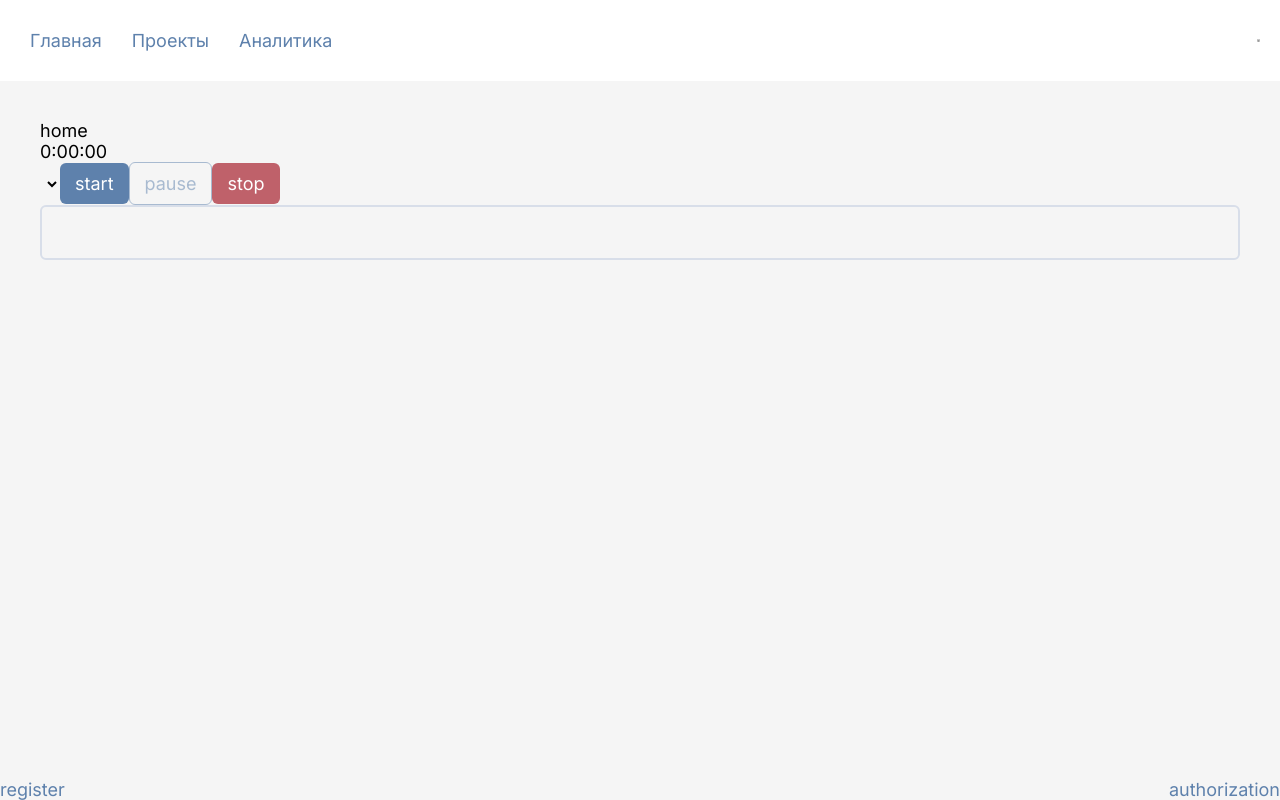
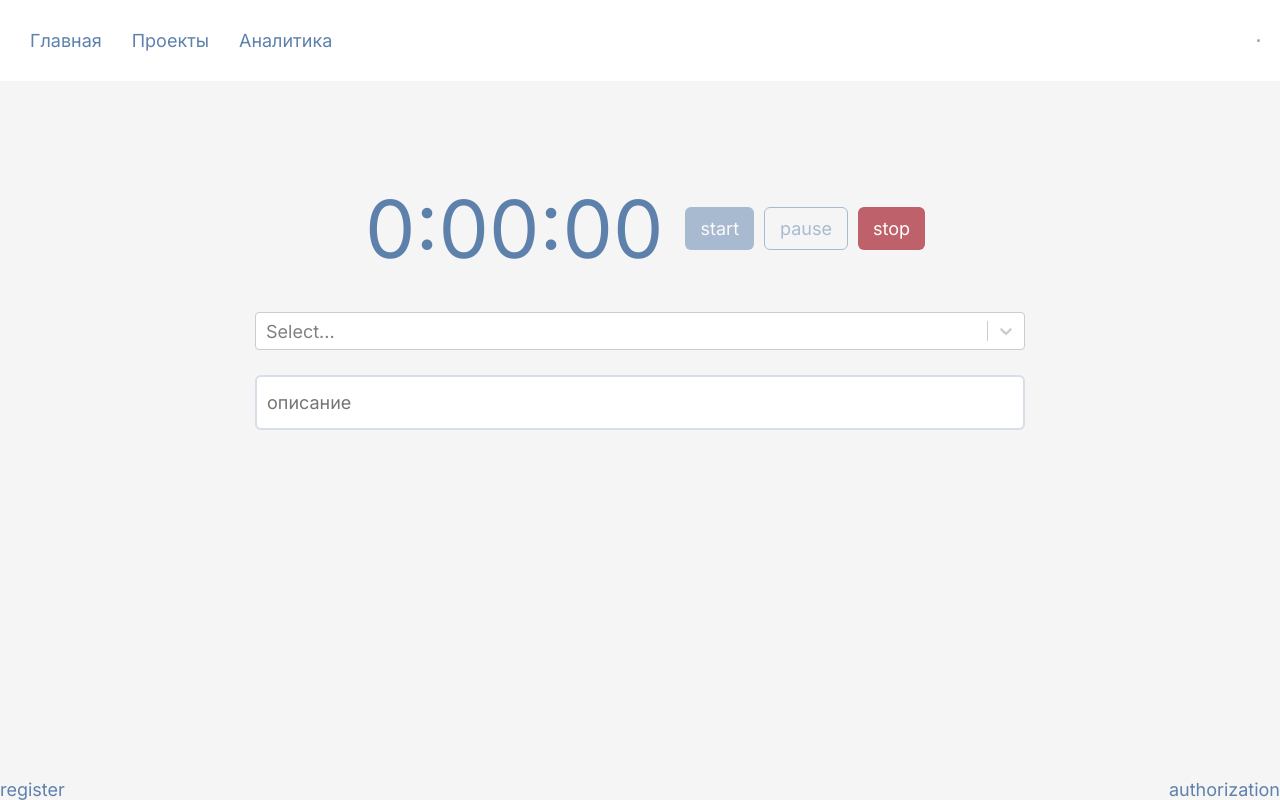
Before and after one commit to BerezinPas/time-managment, a React (Vite) app: page / in a window 1280 px wide. Built offline with nearby package versions, Linux system fonts and the light colour scheme.

Commit message:
Сверстал главную страницу

```diff
--- a/src/actions/create-track-async.js
+++ b/src/actions/create-track-async.js
@@ -2,7 +2,7 @@ import { server } from '../bff';
 import { createTrack } from './create-track';
 
 export const createTrackAsync = (treckedTimeData) => (dispatch) => {
-	return server.addTreckedTime(treckedTimeData).then(({ res }) => {
+	return server.addTrack(treckedTimeData).then(({ res }) => {
 		dispatch(createTrack(res));
 	});
 };
--- a/src/bff/utils/calc-sum-duration.js
+++ b/src/bff/utils/calc-sum-duration.js
@@ -1,4 +1,4 @@
-export const calcSumDuration = (arr) =>
+export const calcSumDuration = (arr = []) =>
 	arr.reduce((sum, curTrack) => {
 		return sum + Date.parse(curTrack.endTime) - Date.parse(curTrack.startTime);
 	}, 0);
--- a/src/components/Input/input.jsx
+++ b/src/components/Input/input.jsx
@@ -1,8 +1,8 @@
 import styles from './input.module.scss';
 
-export const Input = ({ isValid = true, ...props }) => (
+export const Input = ({ isValid = true, className, ...props }) => (
 	<input
 		{...props}
-		className={`${styles.input} ${isValid ? '' : styles.inValid}`}
+		className={`${className} ${styles.input} ${isValid ? '' : styles.inValid}`}
 	/>
 );
--- a/src/components/Input/input.module.scss
+++ b/src/components/Input/input.module.scss
@@ -1,6 +1,7 @@
 .input {
 	border-radius: 6px;
 	padding: 15px 10px;
+	background-color: #fff;
 	border: 2px solid #d8dee9;
 	width: 100%;
 	transition: 0.25s;
--- a/src/db.json
+++ b/src/db.json
@@ -51,6 +51,26 @@
       "name": "Медитация",
       "user_id": 1,
       "id": 6
+    },
+    {
+      "user_id": 2,
+      "name": "qqq",
+      "id": 7
+    },
+    {
+      "user_id": 2,
+      "name": "qqq",
+      "id": 8
+    },
+    {
+      "user_id": 2,
+      "name": "ssss",
+      "id": 9
+    },
+    {
+      "user_id": 2,
+      "name": "sadsd",
+      "id": 10
     }
   ],
   "options": [],
@@ -168,13 +188,6 @@
       "id": 41
     },
     {
-      "project_id": 3,
-      "start_time": "2025-05-04T19:14:00.000Z",
-      "end_time": "2025-05-04T23:14:00.000Z",
-      "description": "111111 1 11 1 1 ",
-      "id": 42
-    },
-    {
       "project_id": 6,
       "start_time": "2025-05-04T18:52:00.000Z",
       "end_time": "2025-05-04T20:52:00.000Z",
@@ -194,31 +207,192 @@
       "end_time": "2025-05-02T05:02:00.000Z",
       "description": "NEWWWWWWWWWW",
       "id": 54
+    },
+    {
+      "project_id": 4,
+      "start_time": "2025-05-06T06:20:11.856Z",
+      "end_time": "2025-05-06T06:20:14.376Z",
+      "description": "",
+      "id": 56
+    },
+    {
+      "project_id": 5,
+      "start_time": "2025-05-06T06:20:21.992Z",
+      "end_time": "2025-05-06T06:20:24.592Z",
+      "description": "",
+      "id": 57
+    },
+    {
+      "project_id": 3,
+      "start_time": "2025-05-06T06:26:18.353Z",
+      "end_time": "2025-05-06T06:26:22.032Z",
+      "description": "qqqq",
+      "id": 58
+    },
+    {
+      "project_id": 3,
+      "start_time": "2025-05-06T06:27:13.801Z",
+      "end_time": "2025-05-06T06:27:17.224Z",
+      "description": "nbnn",
+      "id": 59
+    },
+    {
+      "project_id": 3,
+      "start_time": "2025-05-06T06:27:37.745Z",
+      "end_time": "2025-05-06T06:27:42.936Z",
+      "description": "hjhh",
+      "id": 60
+    },
+    {
+      "project_id": 3,
+      "start_time": "2025-05-06T06:27:49.760Z",
+      "end_time": "2025-05-06T06:27:55.633Z",
+      "description": "",
+      "id": 61
+    },
+    {
+      "project_id": 3,
+      "start_time": "2025-05-06T06:28:02.993Z",
+      "end_time": "2025-05-06T06:28:06.481Z",
+      "description": "",
+      "id": 62
+    },
+    {
+      "project_id": 3,
+      "start_time": "2025-05-06T06:28:24.281Z",
+      "end_time": "2025-05-06T06:28:26.433Z",
+      "description": "",
+      "id": 63
+    },
+    {
+      "project_id": 4,
+      "start_time": "2025-05-06T06:29:20.777Z",
+      "end_time": "2025-05-06T06:29:23.881Z",
+      "description": "",
+      "id": 64
+    },
+    {
+      "project_id": 4,
+      "start_time": "2025-05-06T20:03:40.608Z",
+      "end_time": "2025-05-06T20:03:43.080Z",
+      "description": "",
+      "id": 65
+    },
+    {
+      "project_id": 5,
+      "start_time": "2025-05-06T20:03:57.568Z",
+      "end_time": "2025-05-06T20:03:59.209Z",
+      "description": "",
+      "id": 66
+    },
+    {
+      "project_id": 6,
+      "start_time": "2025-05-06T20:04:13.712Z",
+      "end_time": "2025-05-06T20:04:18.992Z",
+      "description": "",
+      "id": 67
+    },
+    {
+      "project_id": 5,
+      "start_time": "2025-05-06T20:04:32.904Z",
+      "end_time": "2025-05-06T20:04:34.088Z",
+      "description": "",
+      "id": 68
+    },
+    {
+      "project_id": 5,
+      "start_time": "2025-05-06T20:14:01.781Z",
+      "end_time": "2025-05-06T20:14:06.152Z",
+      "description": "ss",
+      "id": 69
+    },
+    {
+      "project_id": 3,
+      "start_time": "2025-05-06T20:52:00.348Z",
+      "end_time": "2025-05-06T20:52:09.274Z",
+      "description": "",
+      "id": 70
+    },
+    {
+      "project_id": 3,
+      "start_time": "2025-05-06T21:05:12.491Z",
+      "end_time": "2025-05-06T21:05:15.458Z",
+      "description": "111111",
+      "id": 71
+    },
+    {
+      "project_id": 3,
+      "start_time": "2025-05-06T21:07:35.611Z",
+      "end_time": "2025-05-06T21:08:10.906Z",
+      "description": "",
+      "id": 72
+    },
+    {
+      "project_id": 3,
+      "start_time": "2025-05-06T21:09:35.387Z",
+      "end_time": "2025-05-06T21:10:15.251Z",
+      "description": "",
+      "id": 73
+    },
+    {
+      "project_id": 3,
+      "start_time": "2025-05-06T21:22:31.811Z",
+      "end_time": "2025-05-06T21:22:34.587Z",
+      "description": "",
+      "id": 74
+    },
+    {
+      "project_id": 3,
+      "start_time": "2025-05-06T21:29:40.980Z",
+      "end_time": "2025-05-06T21:29:48.451Z",
+      "description": "",
+      "id": 75
+    },
+    {
+      "project_id": 4,
+      "start_time": "2025-05-06T21:29:57.155Z",
+      "end_time": "2025-05-06T21:30:01.715Z",
+      "description": "",
+      "id": 76
+    },
+    {
+      "project_id": 3,
+      "start_time": "2025-05-06T21:35:38.173Z",
+      "end_time": "2025-05-06T21:35:41.212Z",
+      "description": "",
+      "id": 77
+    },
+    {
+      "project_id": 4,
+      "start_time": "2025-05-06T21:35:42.739Z",
+      "end_time": "2025-05-06T21:35:46.660Z",
+      "description": "",
+      "id": 78
     }
   ],
   "sessions": [
     {
-      "hash": "0.17633832655614711804048511112341657280921936035156",
+      "hash": "0.45305066935094728819422016385942697525024414062500",
+      "user": {
+        "id": 1,
+        "login": "admin",
+        "password": "qweqwe",
+        "registred_at": "22222"
+      },
+      "id": 1
+    },
+    {
+      "hash": "0.01230244408323399873950165783753618597984313964844",
       "user": {
         "id": 2,
         "login": "qwe",
         "password": "qweqwe",
         "registred_at": "2025-04-02 08:23"
       },
-      "id": 1
-    },
-    {
-      "hash": "0.18314301139073307922444655559957027435302734375000",
-      "user": {
-        "id": 1,
-        "login": "admin",
-        "password": "qweqwe",
-        "registred_at": "22222"
-      },
       "id": 2
     },
     {
-      "hash": "0.60514617547957638699074323085369542241096496582031",
+      "hash": "0.47931087061673327553990020533092319965362548828125",
       "user": {
         "id": 1,
         "login": "admin",
@@ -228,17 +402,17 @@
       "id": 3
     },
     {
-      "hash": "0.62169468487319123894963013299275189638137817382813",
+      "hash": "0.27829959501595680215757511177798733115196228027344",
       "user": {
-        "id": 1,
-        "login": "admin",
+        "id": 2,
+        "login": "qwe",
         "password": "qweqwe",
-        "registred_at": "22222"
+        "registred_at": "2025-04-02 08:23"
       },
       "id": 4
     },
     {
-      "hash": "0.87836407695915563742516951606376096606254577636719",
+      "hash": "0.09880295695993046578564644732978194952011108398438",
       "user": {
         "id": 1,
         "login": "admin",
@@ -248,17 +422,17 @@
       "id": 5
     },
     {
-      "hash": "0.60522720910118055215320964634884148836135864257813",
+      "hash": "0.90579230314809744406545632955385372042655944824219",
       "user": {
-        "id": 1,
-        "login": "admin",
+        "id": 2,
+        "login": "qwe",
         "password": "qweqwe",
-        "registred_at": "22222"
+        "registred_at": "2025-04-02 08:23"
       },
       "id": 6
     },
     {
-      "hash": "0.22699618188837034082894206221681088209152221679688",
+      "hash": "0.23707317026712204643956738436827436089515686035156",
       "user": {
         "id": 1,
         "login": "admin",
@@ -268,14 +442,34 @@
       "id": 7
     },
     {
-      "hash": "0.40471650027367456203819529036991298198699951171875",
+      "hash": "0.64245986585064018825619314156938344240188598632813",
+      "user": {
+        "id": 2,
+        "login": "qwe",
+        "password": "qweqwe",
+        "registred_at": "2025-04-02 08:23"
+      },
+      "id": 8
+    },
+    {
+      "hash": "0.36884110704182648809990041627315804362297058105469",
       "user": {
         "id": 1,
         "login": "admin",
         "password": "qweqwe",
         "registred_at": "22222"
       },
-      "id": 8
+      "id": 9
+    },
+    {
+      "hash": "0.35176972057087119161167265701806172728538513183594",
+      "user": {
+        "id": 2,
+        "login": "qwe",
+        "password": "qweqwe",
+        "registred_at": "2025-04-02 08:23"
+      },
+      "id": 10
     }
   ]
 }
--- a/src/pages/authorization/authorization.jsx
+++ b/src/pages/authorization/authorization.jsx
@@ -5,7 +5,7 @@ import * as yup from 'yup';
 import { loginSchema, passwordSchema } from '../../schemes';
 import { useState } from 'react';
 import { useDispatch } from 'react-redux';
-import { setUser } from '../../actions';
+import { loadProjectsAsync, setUser } from '../../actions';
 import styles from './authorization.module.scss';
 import { useNavigate } from 'react-router-dom';
 import { server } from '../../bff';
@@ -47,6 +47,8 @@ export const Authorization = () => {
 			return;
 		}
 		dispatch(setUser(res));
+		dispatch(loadProjectsAsync(res.id));
+
 		sessionStorage.setItem('userData', JSON.stringify(res));
 		navigate('/');
 	};
--- a/src/pages/main-page/main-page.jsx
+++ b/src/pages/main-page/main-page.jsx
@@ -1,96 +1,95 @@
 import { useDispatch, useSelector } from 'react-redux';
 import { selectProjects } from '../../selectors';
-import { useEffect, useState } from 'react';
-import { Button } from '../../components/button/button';
-import { Input } from '../../components';
+import { useEffect, useRef, useState } from 'react';
+import { Input, Button } from '../../components';
 import { formateTimeStampToHHMMSS } from '../../utils';
 import { createTrackAsync } from '../../actions';
+import Select from 'react-select';
+import styles from './main-page.module.scss';
 
 export const MainPage = () => {
 	const dispatch = useDispatch();
 	const projects = useSelector(selectProjects);
-	const [selectedProject, setSelectedProject] = useState(projects[1]?.id);
+	const options = projects.map((project) => ({
+		value: project.id,
+		label: project.name,
+	}));
+	const [selectedProject, setSelectedProject] = useState(options[0]);
 
-	const [timer, setTimer] = useState(null);
+	useEffect(() => {
+		setSelectedProject(options[0]);
+	}, [projects]);
+
+	const [startTime, setStartTime] = useState(null);
 	const [isTimeGoing, setIsTimeGoing] = useState(null);
-	const [pointPause, setPointPause] = useState(null);
-	const [currentTimer, setCurrentTimer] = useState(null);
+	const [currentTime, setCurrentTime] = useState(null);
 	const [description, setDescription] = useState('');
+	let pointPauseRef = useRef(null).current;
 
-	// let currentTimer = 0;
 	const onTimerStart = () => {
-		if (timer) {
-			setTimer(timer + Date.now() - pointPause);
-			setPointPause(null);
+		if (startTime) {
+			setStartTime(startTime + Date.now() - pointPauseRef);
+			pointPauseRef = null;
 			setIsTimeGoing(true);
 
-			// console.log('AAAAAAAAAAAA');
 			return;
 		}
 		setIsTimeGoing(true);
-		setTimer(Date.now());
+		setStartTime(Date.now());
 	};
+
 	const onTimerPause = () => {
 		setIsTimeGoing(false);
-		setPointPause(Date.now());
+		pointPauseRef = Date.now();
 	};
+
 	const onTimerStop = () => {
-		setTimer(null);
-		const endTime = pointPause ? pointPause : Date.now();
+		setStartTime(null);
+		const endTime = pointPauseRef ? pointPauseRef : Date.now();
 
 		dispatch(
 			createTrackAsync({
-				projectId: selectedProject,
-				startTime: new Date(timer).toISOString(),
+				projectId: selectedProject.value,
+				startTime: new Date(startTime).toISOString(),
 				endTime: new Date(endTime).toISOString(),
 				description,
 			}),
 		);
-		setPointPause(null);
+		pointPauseRef = null;
 		setDescription('');
 		setIsTimeGoing(false);
-		setCurrentTimer(null);
+		setCurrentTime(null);
 	};
-
-	// console.log(projects[0]);
-	// console.log('selectedProject', selectedProject);
 
 	useEffect(() => {
 		let interval;
 		if (isTimeGoing) {
 			interval = setInterval(() => {
-				setCurrentTimer(Date.now() - timer);
-				// currentTimer = Date.now() - timer;
-				// console.log(currentTimer);
+				setCurrentTime(Date.now() - startTime);
 			}, 100);
 		}
 
 		return () => clearInterval(interval);
 	}, [isTimeGoing]);
 
-	// console.log('currentTimer', currentTimer);
-
 	const onDescriptionChange = ({ target }) => {
 		setDescription(target.value);
 	};
 
 	return (
-		<div className="container">
-			<h2>home</h2>
+		<div className={styles.wrapper}>
 			<div>
-				<div>{formateTimeStampToHHMMSS(currentTimer)}</div>
-				<select
-					name="projects"
-					onChange={(e) => setSelectedProject(Number(e.target.value))}
-					value={selectedProject}
+				<div className={styles.top}>
+					<div className={styles.timer}>
+						{formateTimeStampToHHMMSS(currentTime)}
+					</div>
+					<div className={styles.btns}>
+						<Button
+							disabled={isTimeGoing || options.length === 0}
+							onClick={onTimerStart}
 						>
-					{projects.map(({ id, name }) => (
-						<option key={id} value={id}>
-							{name}
-						</option>
-					))}
-				</select>
-				<Button onClick={onTimerStart}>start</Button>
+							start
+						</Button>
 						<Button
 							onClick={onTimerPause}
 							disabled={!isTimeGoing}
@@ -101,7 +100,23 @@ export const MainPage = () => {
 						<Button onClick={onTimerStop} variant="danger">
 							stop
 						</Button>
-				<Input value={description} onChange={(e) => onDescriptionChange(e)} />
+					</div>
+				</div>
+				<Select
+					value={selectedProject}
+					onChange={(e) => {
+						console.log('SELEC', e);
+
+						setSelectedProject(e);
+					}}
+					options={options}
+				/>
+				<Input
+					placeholder="описание"
+					className={styles.input}
+					value={description}
+					onChange={(e) => onDescriptionChange(e)}
+				/>
 			</div>
 		</div>
 	);
--- /dev/null
+++ b/src/pages/main-page/main-page.module.scss
@@ -0,0 +1,34 @@
+.wrapper {
+	max-width: 800px;
+	padding: 0 15px;
+	margin: auto;
+}
+.top {
+	display: flex;
+	justify-content: center;
+	align-items: center;
+	// gap: 10px;
+	margin-bottom: 25px;
+	margin-top: 50px;
+	width: 570px;
+	margin: 50px auto 25px;
+}
+
+.timer {
+	font-size: 80px;
+	color: $mainColor;
+	// background-color: #fff;
+	padding: 10px;
+	// border-radius: 10px;
+	min-width: 205px;
+	width: fit-content;
+}
+.btns {
+	display: flex;
+	gap: 10px;
+	margin-left: auto;
+}
+
+.input {
+	margin-top: 25px;
+}
--- a/src/pages/project/project.jsx
+++ b/src/pages/project/project.jsx
@@ -74,7 +74,9 @@ export const Project = () => {
 					<div className={styles.durationCol}>Длительность</div>
 					<div className={styles.timeCol}>Время</div>
 				</div>
-				{tracks.map(({ id, projectId, startTime, endTime, description }) => (
+				{tracks
+					.sort((a, b) => Date.parse(b.startTime) - Date.parse(a.startTime))
+					.map(({ id, projectId, startTime, endTime, description }) => (
 						<TrackRow
 							key={id}
 							id={id}
```
Also changed, not shown: 1 other file (tests, documents, lock files or other folders). Lines whose indentation alone changed are shown as unchanged.
